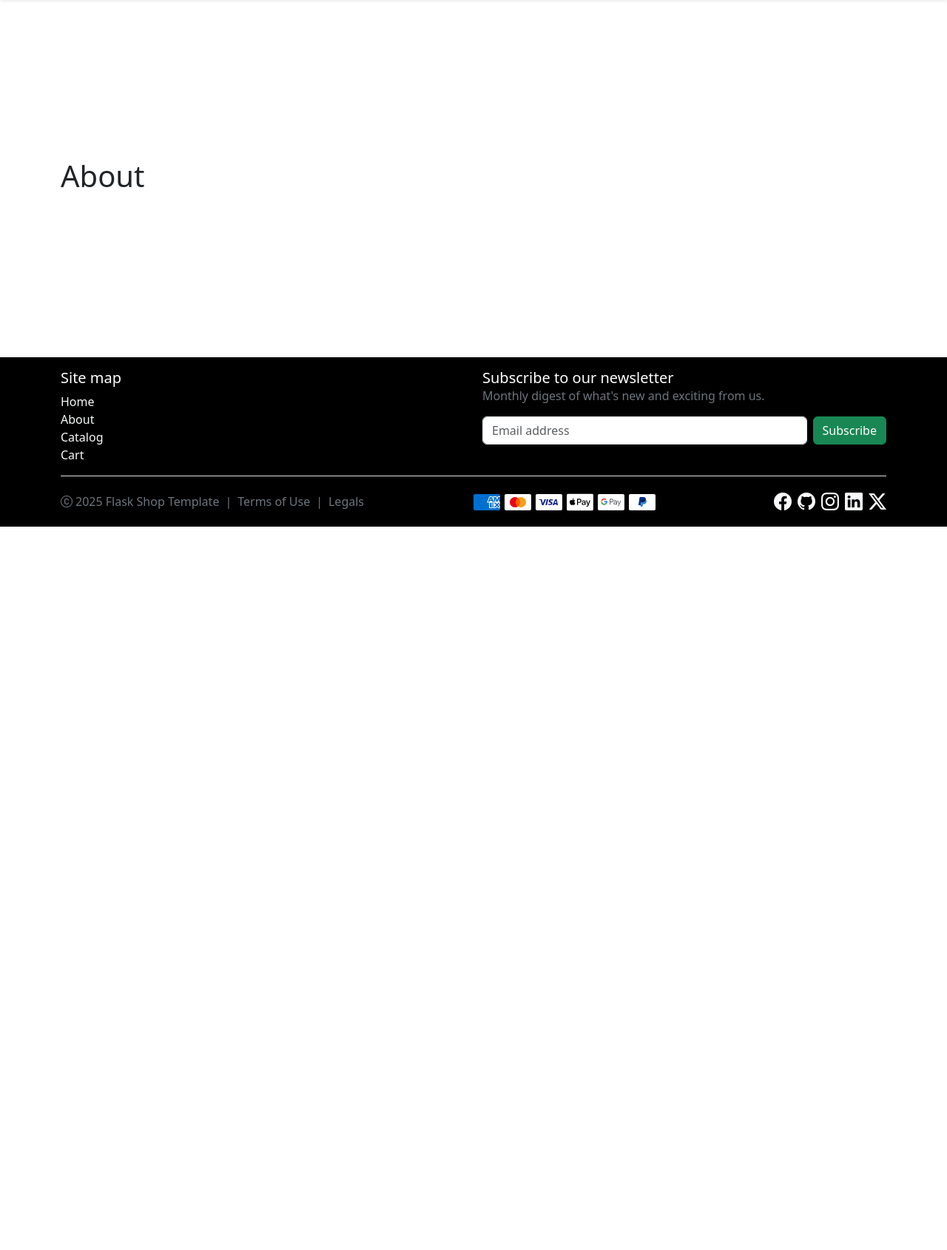
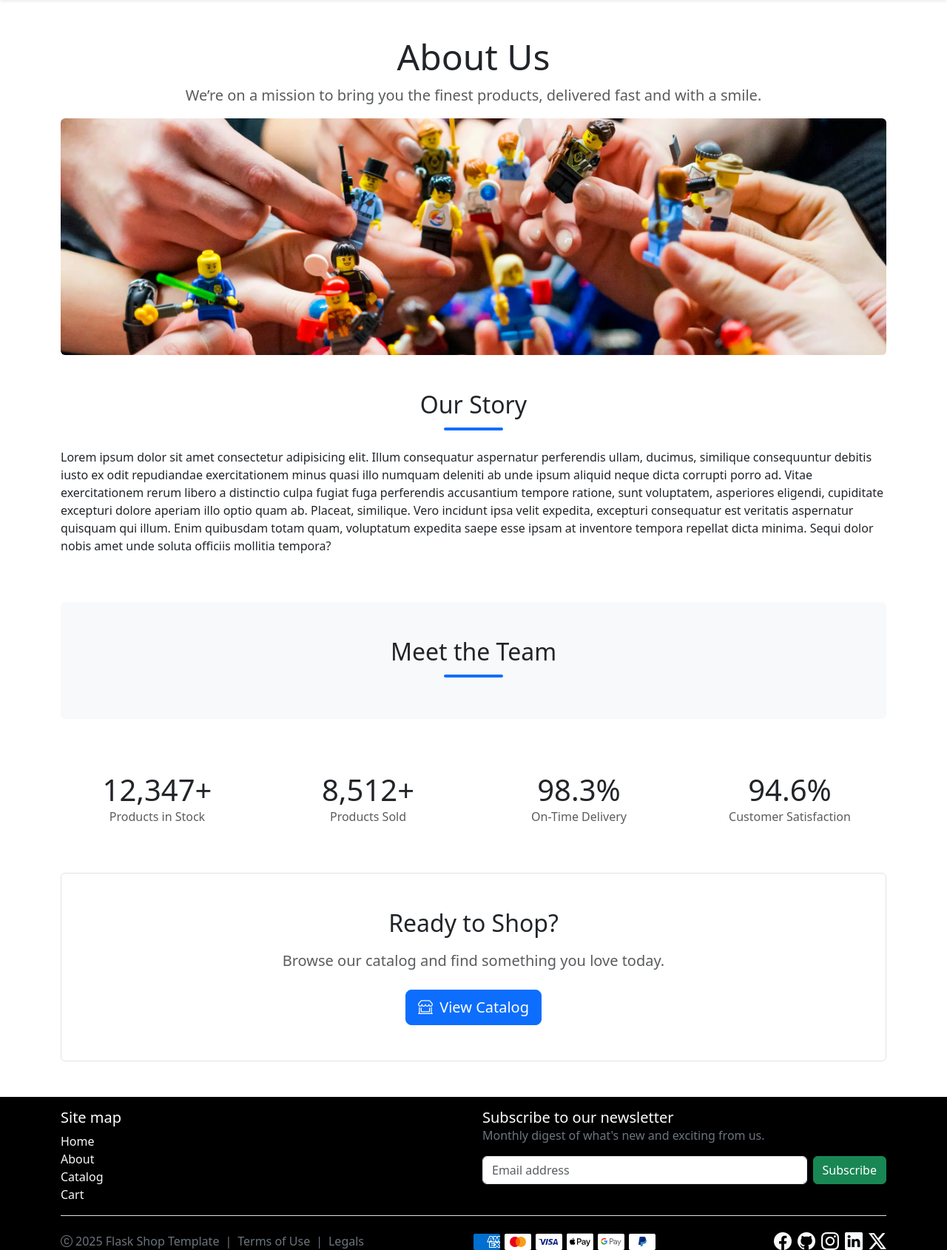
Before and after one commit to fchavonet/full_stack-flask_shop_template, a Python web app: template templates/main/about.html in a window 1280 px wide. Shown: the part 88-1778 px from the top of the page at 74% size. Before the commit the page ends 800 px from the top, so only its background shows below. Run offline with Jinja, Linux system fonts and the light colour scheme; the template is opened without the code that fills it, so the values that code supplies are empty.

Commit message:
feat: creating UI for the about page.

```diff
--- a/static/css/style.css
+++ b/static/css/style.css
@@ -11,6 +11,33 @@
 /* SCROLLBAR */
 ::-webkit-scrollbar {
     display: none;
+}
+
+/* GENERAL */
+.section-title {
+    padding-bottom: 1rem;
+    position: relative;
+}
+
+.section-title::after {
+    width: 5rem;
+    height: 0.25rem;
+    position: absolute;
+    left: 50%;
+    bottom: 0;
+    transform: translateX(-50%);
+    content: "";
+    border-radius: 0.125rem;
+    background-color: #0d6efd;
+}
+
+.table-rounded {
+    overflow: hidden;
+    border-radius: 0.5rem;
+}
+
+.table-rounded .table {
+    margin-bottom: 0;
 }
 
 /* HEADER */
@@ -37,37 +64,18 @@
     object-position: center;
 }
 
-.section-title {
-    padding-bottom: 1rem;
-    position: relative;
-}
-
-.section-title::after {
-    width: 5rem;
-    height: 0.25rem;
-    position: absolute;
-    left: 50%;
-    bottom: 0;
-    transform: translateX(-50%);
-    content: "";
-    border-radius: 0.125rem;
-    background-color: #0d6efd;
-}
-
 #thanks-img {
     height: 20rem;
     object-fit: cover;
     object-position: bottom;
 }
 
-/* CART */
-.table-rounded {
-    overflow: hidden;
-    border-radius: 0.5rem;
-}
-
-.table-rounded .table {
-    margin-bottom: 0;
+/* ABOUT */
+#hero {
+    width: 100%;
+    height: 20rem;
+    object-fit: cover;
+    object-position: center;
 }
 
 /* RESPONSIVE */
--- a/templates/base.html
+++ b/templates/base.html
@@ -9,6 +9,7 @@
 
 	<!-- CSS -->
 	<link rel="stylesheet" href="{{ url_for('static', filename='css/style.css') }}">
+	<link rel="preload" as="image"href="{{ url_for('static', filename='images/about/hero.webp') }}">
 
 	<!-- Bootstrap -->
 	<link href="https://cdn.jsdelivr.net/npm/bootstrap@5.3.5/dist/css/bootstrap.min.css" rel="stylesheet">
--- a/templates/main/about.html
+++ b/templates/main/about.html
@@ -1,6 +1,77 @@
 {% extends "base.html" %}
 {% block content %}
-<div>
-    <h1>About</h1>
-</div>
+
+<!-- Hero -->
+<section class="text-center rounded">
+    <h2 class="display-5">About Us</h2>
+
+    <p class="lead text-muted">
+        We’re on a mission to bring you the finest products, delivered fast and with a smile.
+    </p>
+
+    <img id="hero" class="img-fluid rounded" src="{{ url_for('static', filename='images/about/hero.webp') }}" alt="Hero picture">
+</section>
+
+<!-- Our Story -->
+<section class="py-5">
+    <h2 class="section-title text-center mb-4">Our Story</h2>
+
+    <p>
+        Lorem ipsum dolor sit amet consectetur adipisicing elit. Illum consequatur aspernatur perferendis ullam, ducimus, similique consequuntur debitis iusto ex odit repudiandae exercitationem minus quasi illo numquam deleniti ab unde ipsum aliquid neque dicta corrupti porro ad. Vitae exercitationem rerum libero a distinctio culpa fugiat fuga perferendis accusantium tempore ratione, sunt voluptatem, asperiores eligendi, cupiditate excepturi dolore aperiam illo optio quam ab. Placeat, similique. Vero incidunt ipsa velit expedita, excepturi consequatur est veritatis aspernatur quisquam qui illum. Enim quibusdam totam quam, voluptatum expedita saepe esse ipsam at inventore tempora repellat dicta minima. Sequi dolor nobis amet unde soluta officiis mollitia tempora?
+    </p>
+</section>
+
+<!-- Meet the Team -->
+<section class="py-5 rounded bg-light">
+    <div class="row g-4 justify-content-center align-items-center">
+        <h2 class="section-title text-center mb-2">Meet the Team</h2>
+
+        {% for member in team_members %}
+        <div class="col-6 col-lg-2 text-center">
+            <img class="rounded-circle mb-3" width="100" height="100" src="{{ url_for('static', filename='images/about/team/' ~ member.photo) }}" alt="{{ member.name }}">
+            <h5 class="mb-1">{{ member.name }}</h5>
+            <p class="text-muted small">{{ member.role }}</p>
+        </div>
+        {% endfor %}
+    </div>
+</section>
+
+<!-- Statistics -->
+<section class="pt-5">
+    <div class="py-4 row text-center">
+        <div class="col-6 col-lg-3 mb-4">
+            <h3 class="display-6 mb-0">12,347+</h3>
+            <p class="text-muted">Products in Stock</p>
+        </div>
+
+        <div class="col-6 col-lg-3 mb-4">
+            <h3 class="display-6 mb-0">8,512+</h3>
+            <p class="text-muted">Products Sold</p>
+        </div>
+
+        <div class="col-6 col-lg-3 mb-4">
+            <h3 class="display-6 mb-0">98.3%</h3>
+            <p class="text-muted">On-Time Delivery</p>
+        </div>
+
+        <div class="col-6 col-lg-3 mb-4">
+            <h3 class="display-6 mb-0">94.6%</h3>
+            <p class="text-muted">Customer Satisfaction</p>
+        </div>
+    </div>
+</section>
+
+<!-- Call to action -->
+<section class="py-5 text-center border rounded">
+    <h2 class="mb-3">Ready to Shop?</h2>
+
+    <p class="mb-4 lead text-muted">
+        Browse our catalog and find something you love today.
+    </p>
+
+    <a class="btn btn-lg btn-primary" href="{{ url_for('catalog') }}">
+        <i class="bi bi-shop-window me-1"></i> View Catalog
+    </a>
+</section>
+
 {% endblock %}
```
Also changed, not shown: app/app.py (+10 -1 lines), templates/shop/cart.html (+7 -1 lines), templates/shop/orders.html (+8 -5 lines), static/images/about/hero.webp (added), static/images/about/team/david.webp (added), static/images/about/team/elena.webp (added), static/images/about/team/julien.webp (added), static/images/about/team/lea.webp (added), static/images/about/team/marcus.webp (added), static/images/about/team/sofia.webp (added).
